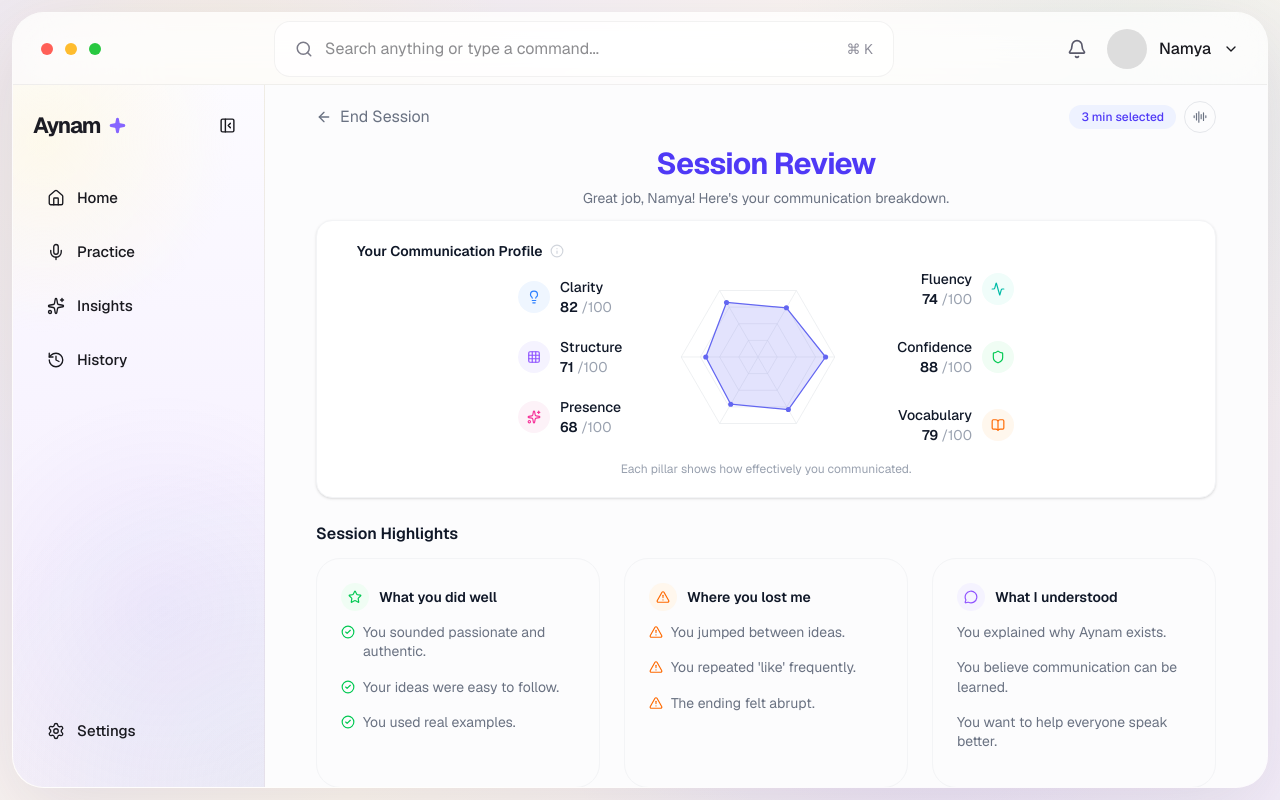
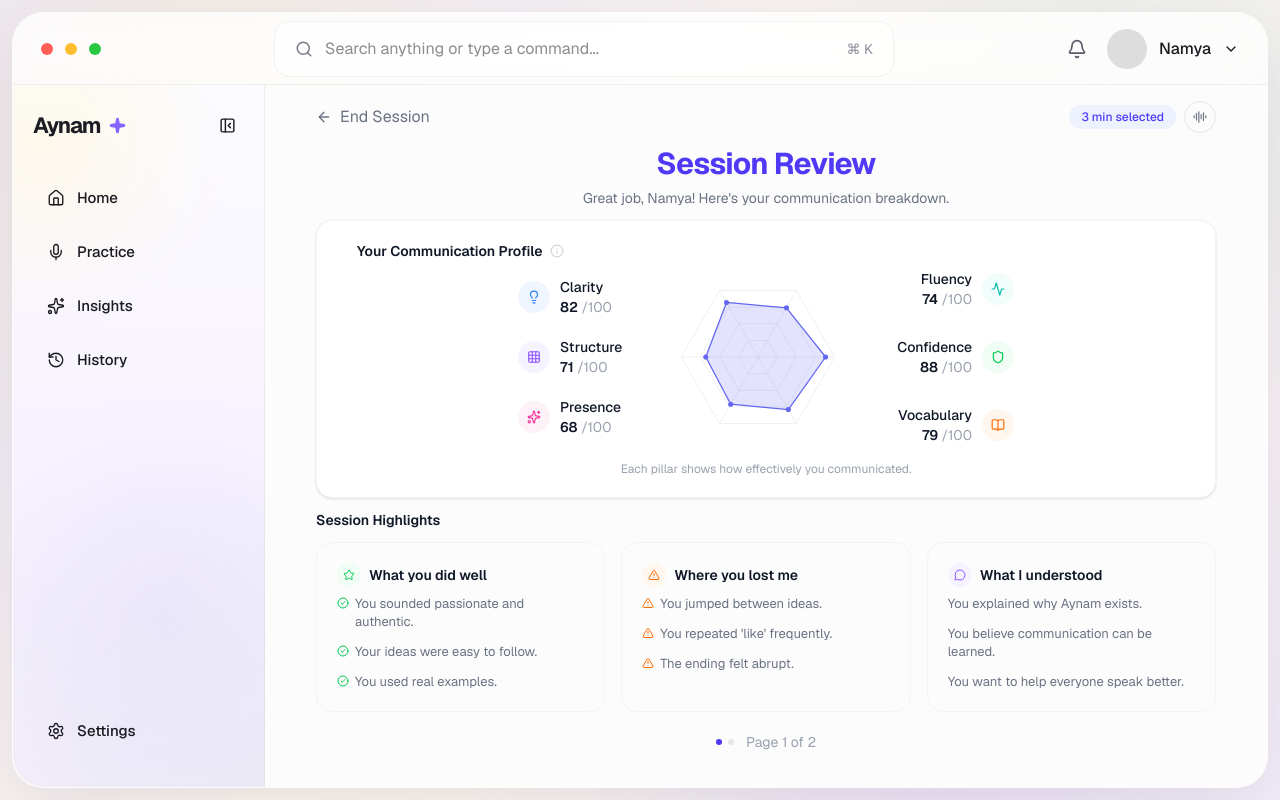
Before and after one commit to namyagaur/aynam.ai, a Next.js app: page /session/review in a window 1280 px wide. Built offline with nearby package versions, Linux system fonts and the light colour scheme.

Commit message:
update ⭐⭐⭐

```diff
--- a/components/session-review/overview/SessionHighlights.tsx
+++ b/components/session-review/overview/SessionHighlights.tsx
@@ -5,10 +5,10 @@
   const { highlights } = mockSessionReview;
 
   return (
-    <div className="mt-6">
-      <h2 className="text-base font-semibold text-gray-900">Session Highlights</h2>
+    <div className="mt-3">
+      <h2 className="text-sm font-semibold text-gray-900">Session Highlights</h2>
 
-      <div className="mt-3 grid grid-cols-3 gap-6">
+      <div className="mt-3 grid grid-cols-3 gap-4">
         <HighlightCard
           icon={Star}
           iconBg="bg-green-50"
@@ -57,19 +57,19 @@
   BulletIcon?: React.ElementType;
 }) {
   return (
-    <div className="min-h-[230px] rounded-[24px] border border-gray-100 p-6">
-      <div className="flex items-center gap-2.5">
-        <span className={`flex h-7 w-7 items-center justify-center rounded-full ${iconBg}`}>
-          <Icon className={`h-3.5 w-3.5 ${iconColor}`} />
+    <div className="rounded-2xl border border-gray-100 p-5">
+      <div className="flex items-center gap-2">
+        <span className={`flex h-6 w-6 items-center justify-center rounded-full ${iconBg}`}>
+          <Icon className={`h-3 w-3 ${iconColor}`} />
         </span>
         <p className="text-sm font-semibold text-gray-900">{title}</p>
       </div>
 
-      <ul className="mt-3 space-y-4">
+      <ul className="mt-2 space-y-3">
         {items.map((item, i) => (
-          <li key={i} className="flex items-start gap-2 text-sm leading-snug text-gray-500">
+          <li key={i} className="flex items-start gap-1.5 text-[13px] leading-snug text-gray-500">
             {BulletIcon && bulletColor ? (
-              <BulletIcon className={`mt-0.5 h-3.5 w-3.5 flex-shrink-0 ${bulletColor}`} />
+              <BulletIcon className={`mt-0.5 h-3 w-3 flex-shrink-0 ${bulletColor}`} />
             ) : null}
             <span>{item}</span>
           </li>
```
